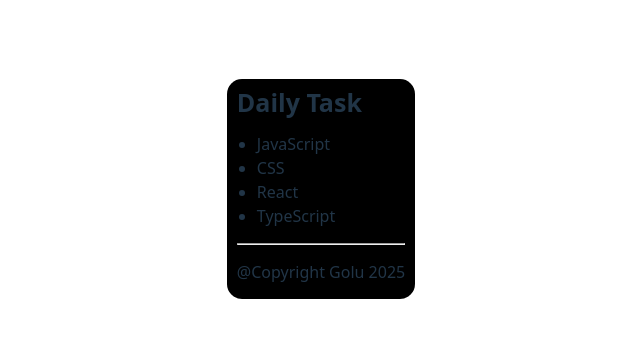
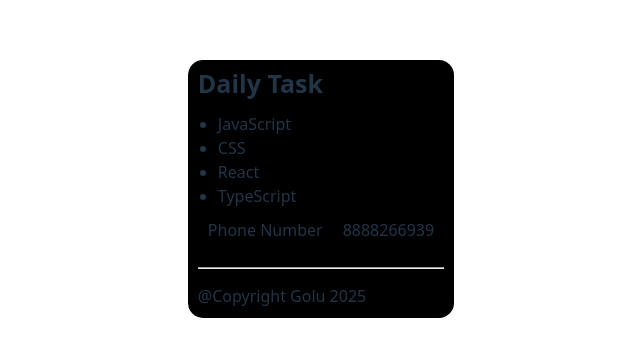
Before and after one commit to ashucj17/Card, a React (Vite) app: page / in a window 1280 px wide. Shown: the part 211-568 px from the top of the page, without its empty margins (319-959 px from the left). Built offline with nearby package versions, Linux system fonts and the light colour scheme.

Commit message:
defaulter component

```diff
--- a/src/App.css
+++ b/src/App.css
@@ -3,7 +3,7 @@
   margin: 0 auto;
 }
 .card {
-  height: 200px;
+  height: auto;
   background: #000;
   padding: 10px;
   border-radius: 15px;
@@ -22,3 +22,11 @@ ul{
 hr{
   margin: 15px 0;
 }
+
+.defaulter{
+  display: flex;
+}
+
+.defaulter p{
+  padding: 10px;
+}
--- a/src/Components/Card.jsx
+++ b/src/Components/Card.jsx
@@ -1,6 +1,7 @@
 import React from "react";
 import List from "./List";
 import Copyright from "./Copyright";
+import Defaulter from "./defaulter"
 import '../App.css'
 
 function Cards() {
@@ -9,6 +10,7 @@ function Cards() {
       <div className="card">
         <h1>Daily Task</h1>
         <List />
+        <Defaulter/>
         <Copyright />
       </div>
     </>
--- /dev/null
+++ b/src/Components/defaulter.jsx
@@ -0,0 +1,13 @@
+import React from "react";
+
+const Defaulter = () =>{
+
+    return <>
+        <div className="defaulter">
+            <p> Phone Number</p>
+            <p>8888266939</p>
+        </div>
+    </>
+}
+
+export default Defaulter
```
